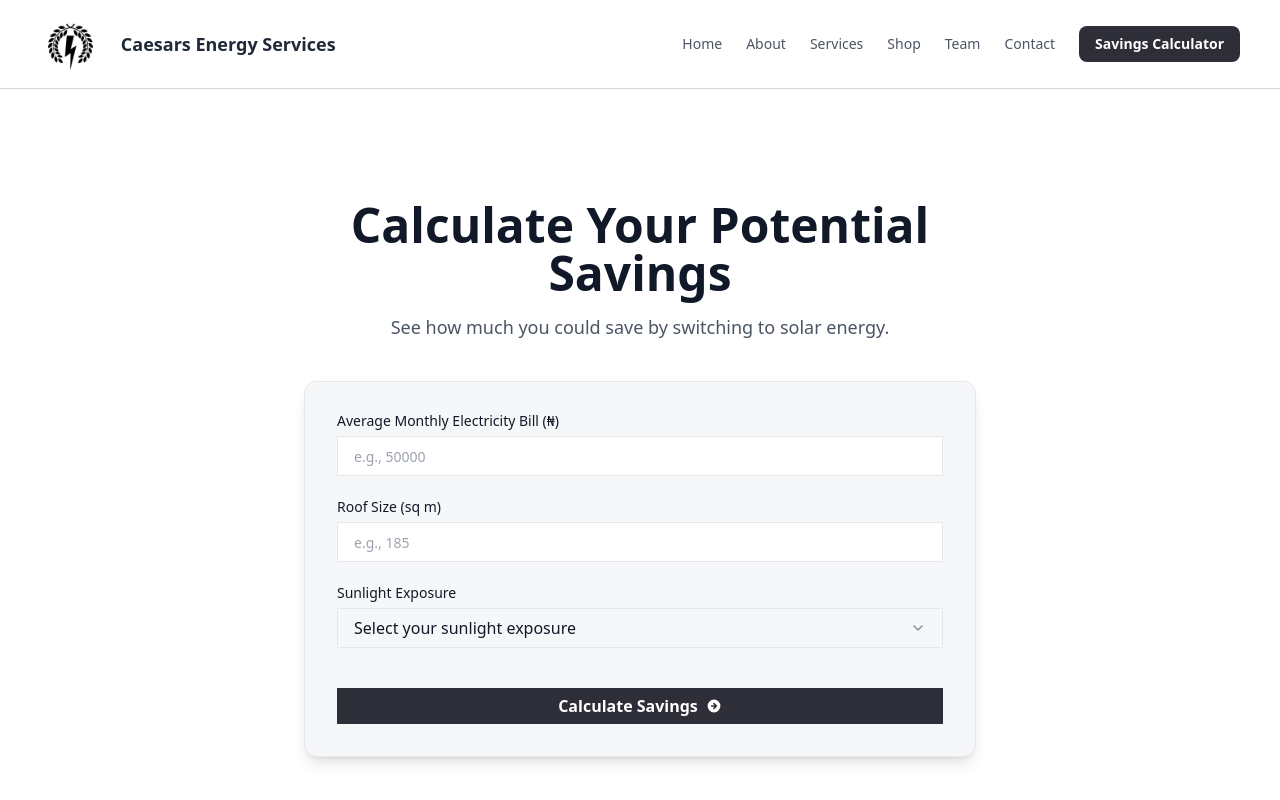
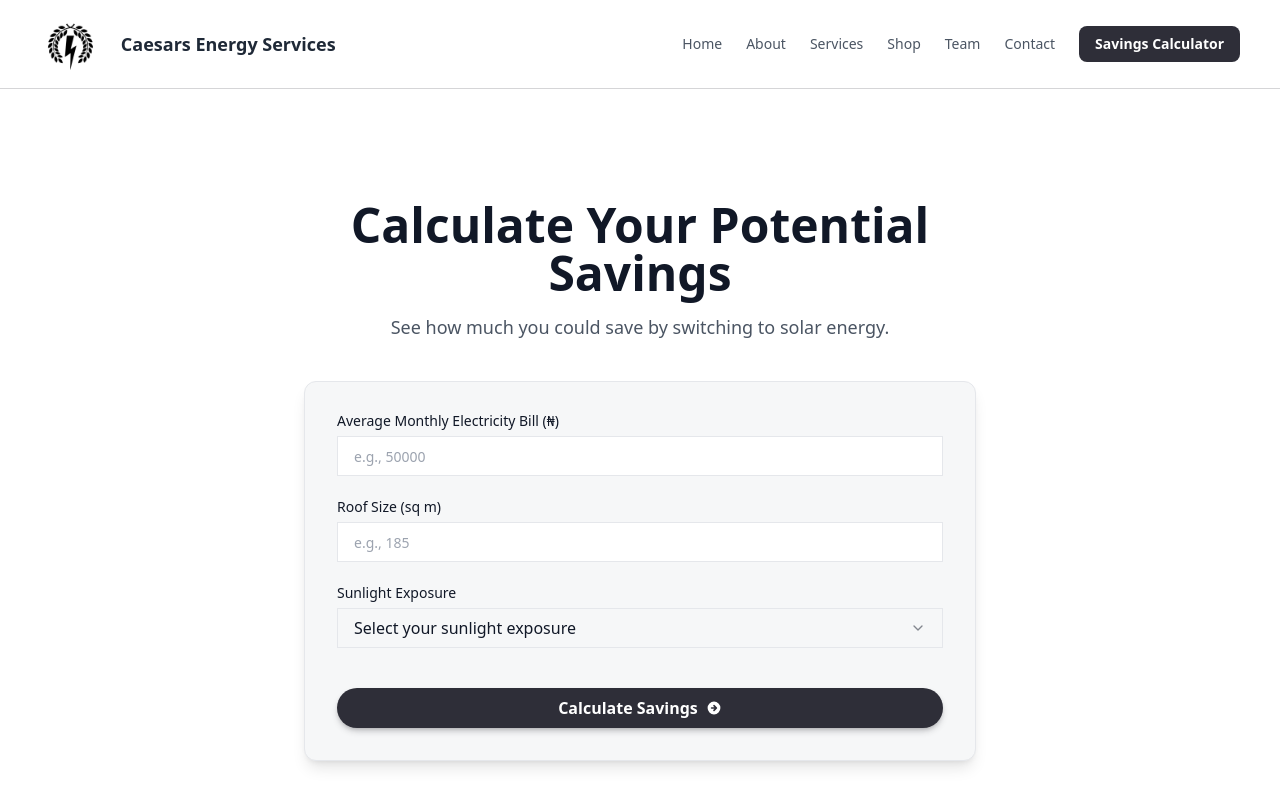
Before and after one commit to Mbarachi/caesarsgroup, a React (Create React App) app: page /savings-calculator in a window 1280 px wide. Shown: the top 800 px of the page. Built offline with nearby package versions, Linux system fonts and the light colour scheme.

Commit message:
Update on button styling

```diff
--- a/src/components/SavingsCalculator.tsx
+++ b/src/components/SavingsCalculator.tsx
@@ -112,8 +112,9 @@ export default function SavingsCalculator() {
             <div className="pt-4">
               <Button
                 type="button"
+                size="lg"
                 onClick={calculateSavings}
-                className="w-full py-4 text-base font-semibold flex items-center justify-center gap-2"
+                className="w-full text-base font-semibold rounded-full shadow-md shadow-primary/25 hover:shadow-primary/35 hover:-translate-y-0.5 transition-transform flex items-center justify-center gap-2"
               >
                 <span>Calculate Savings</span>
                 <svg
--- a/src/pages/Contact.tsx
+++ b/src/pages/Contact.tsx
@@ -54,7 +54,11 @@ export default function Contact() {
               </div>
 
               <div>
-                <Button type="submit" className="w-full font-bold">
+                <Button
+                  type="submit"
+                  size="lg"
+                  className="w-full font-bold rounded-full text-base shadow-md shadow-primary/25 hover:shadow-primary/35 hover:-translate-y-0.5 transition-transform"
+                >
                   Send Message
                 </Button>
               </div>
```
